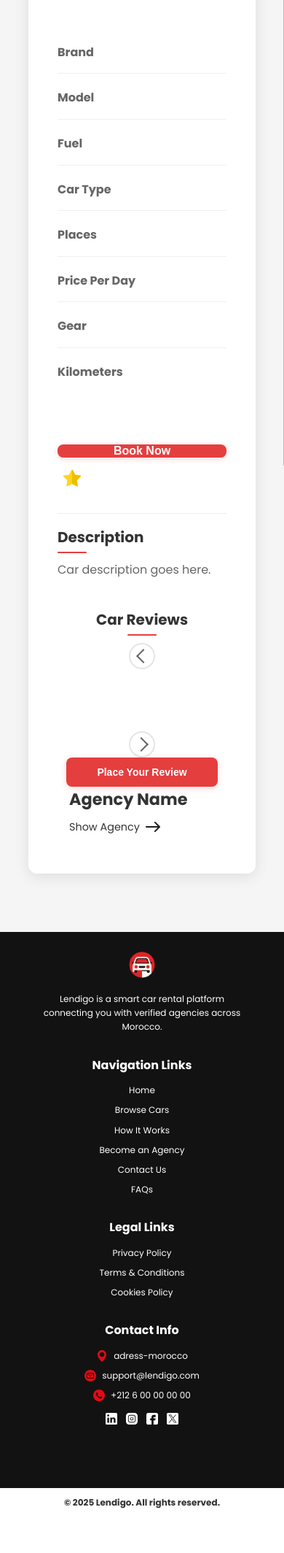
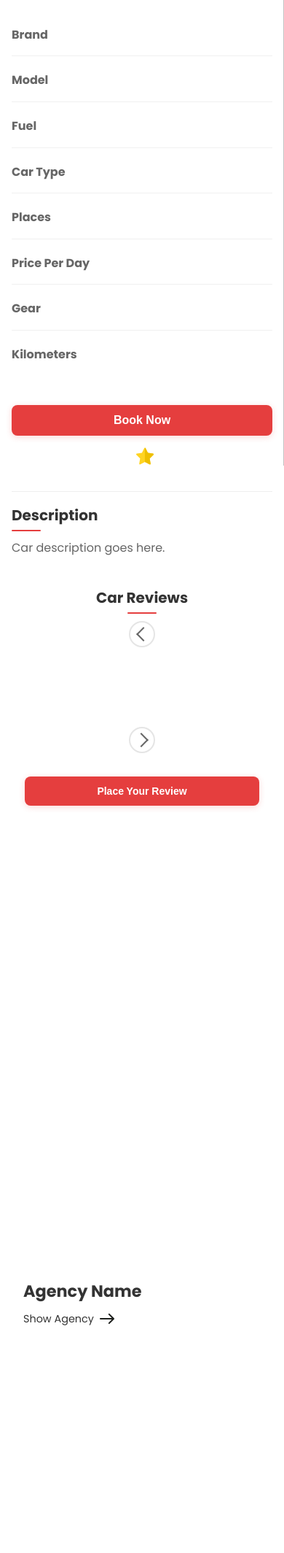
Before and after one commit to meedaf11/lendigo-Car-Rental, a PHP site: page /carDetail.html in a window 390 px wide. Shown: the part 206-2334 px from the top of the page at 73% size. Before the commit the page ends 2273 px from the top, so only its background shows below. Run offline with PHP 8.4, Linux system fonts and the light colour scheme.

Commit message:
Fix CarDetails Responsive

```diff
--- a/api/get_top_agency_cars.php
+++ b/api/get_top_agency_cars.php
@@ -26,7 +26,7 @@
             c.agency_id = :agency_id
         ORDER BY
             c.car_rating DESC
-        LIMIT 4
+        LIMIT 3
     ");
 
     $stmt->execute(['agency_id' => $agency_id]);
--- a/js/carDetail.js
+++ b/js/carDetail.js
@@ -179,7 +179,6 @@
         const card = document.createElement("div");
         card.classList.add("review-card");
 
-        // Add active class to middle card for emphasis
         if (i === Math.floor(reviewsToShow / 2)) {
           card.classList.add("active");
         }
@@ -189,9 +188,7 @@
                            <img src="assets/images/quote.svg" class="quote-icon" alt="">
                             <p class="review-author">${review.user_name}</p>
                             <div class="review-rating">
-                                <span class="rating-number">${parseFloat(
-                                  review.rating
-                                ).toFixed(1)}</span>
+                                <span class="rating-number">${parseFloat(review.rating).toFixed(1)}</span>
                                 <span class="star-icon">⭐</span>
                             </div>
                         </div>
--- a/style/carDetail.css
+++ b/style/carDetail.css
@@ -30,7 +30,7 @@
   /* Spacing */
   --container-width: 80%;
   --container-margin: 80px;
-  --container-padding: 40px;
+  --container-padding: 16px;
   --gap-small: 8px;
   --gap-medium: 12px;
   --gap-large: 16px;
@@ -103,7 +103,7 @@
 .container {
   width: var(--container-width);
   margin: var(--container-margin) auto;
-  padding: var(--container-padding);
+  padding: 40px 16px;
   background: var(--white);
   border-radius: var(--border-radius-large);
   box-shadow: var(--shadow-container);
@@ -179,7 +179,6 @@
   display: flex;
   align-items: center;
   gap: var(--gap-xl);
-  margin-top: var(--gap-2xl);
 }
 
 .book-btn {
@@ -253,9 +252,9 @@
 
 /* Reviews Section */
 .carReviews {
-  margin-top: 60px;
+  margin: 60px 0;
   width: 100%;
-  height: 50vh;
+  min-height: 70vh;
 }
 
 .carReviews .section-title {
@@ -278,8 +277,8 @@
 }
 
 .reviews-carousel {
-  width: 95%;
-  height: 70%;
+  width: 100%;
+  height: 100%;
   display: flex;
   flex-direction: column;
   align-items: center;
@@ -422,6 +438,7 @@
 
 /* Pagination Dots */
 .pagination-dots {
+  margin-bottom: 24px;
   display: flex;
   justify-content: center;
   gap: var(--gap-small);
@@ -449,6 +466,7 @@
 /* Place Review Button */
 .PlaceReviewContainer {
   text-align: center;
+  margin-top: 16px;
   width: 100%;
 }
 
@@ -476,9 +494,10 @@
 }
 
 /* Agency Cars Section  */
-.container .agencyCarContainer{
+.container .agencyCarContainer {
   width: 100%;
-  height: 45vh;
+  min-height: 80vh;
+  margin-top: 24px;
   display: flex;
   flex-direction: column;
   align-items: center;
@@ -983,6 +1010,10 @@
 
 /* Mobile Devices (320px - 480px) */
 @media screen and (min-width: 320px) and (max-width: 480px) {
+  .container{
+    width: 100%;
+    padding: 16px;
+  }
   .car-header {
     flex-direction: column;
     gap: var(--gap-medium);
@@ -1006,12 +1037,13 @@
 
   .booking-section {
     flex-direction: column;
-    align-items: stretch;
+    align-items: center;
     gap: var(--gap-large);
   }
 
   .book-btn {
     width: 100%;
+    padding: 12px;
     font-size: var(--font-size-base);
   }
 
@@ -1071,6 +1103,7 @@
     width: 90%;
     padding: 12px 20px;
     font-size: var(--font-size-small);
+    margin-top: 16px;
   }
 
   .container .agencyCarContainer {
```
Also changed, not shown: other parts of style/carDetail.css (+46 -20 lines).
